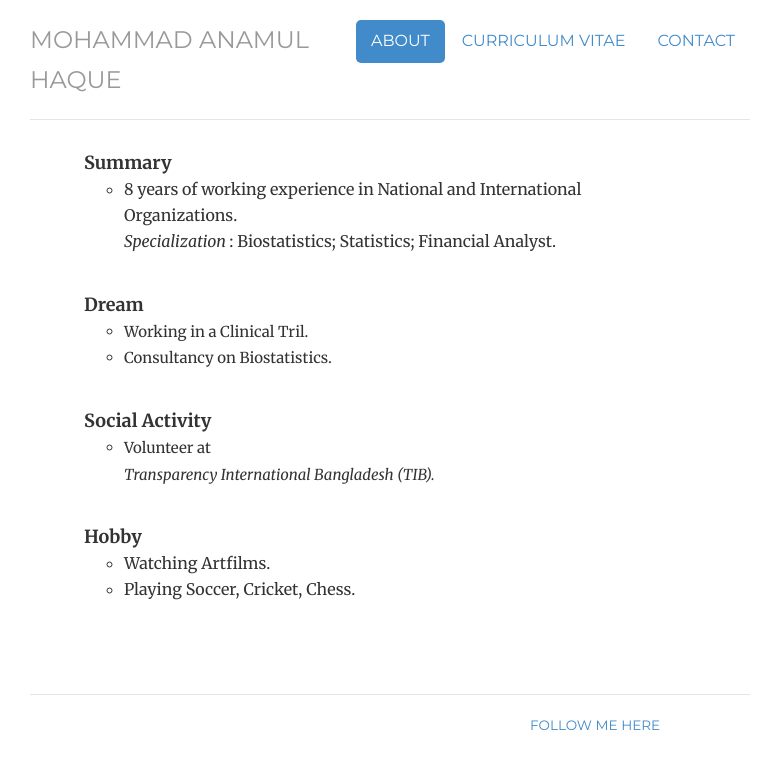
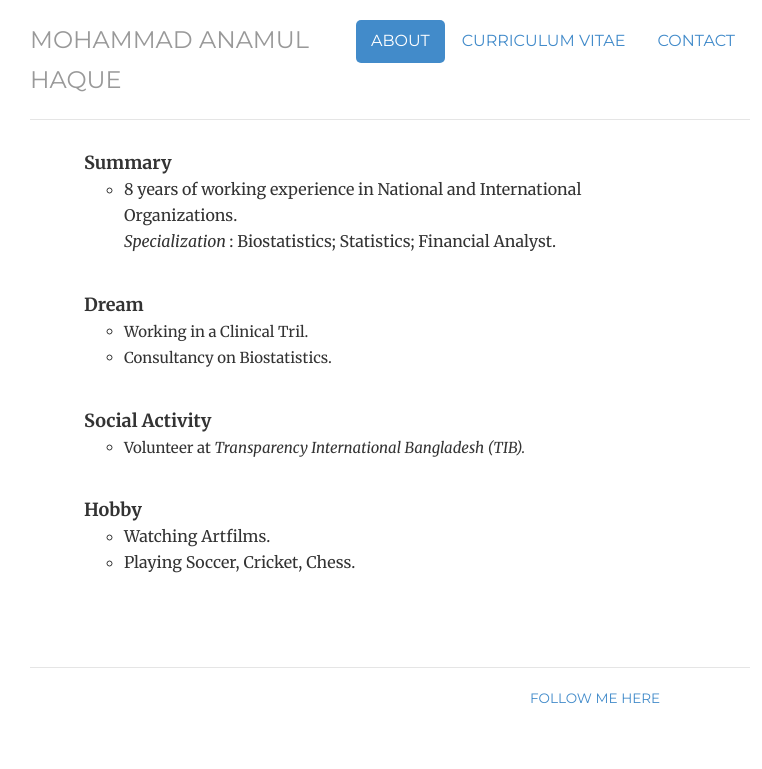
Before and after one commit to haquemdanamul/haquemdanamul, a Jekyll site: the page built from about/index.html, in a window 1280 px wide. Shown: the top 769 px of the page, without its empty margins (250-1012 px from the left). Built offline with Jekyll 4.4.1, drawn with Linux system fonts in a browser that asks for light colours; nearby versions of some CDN libraries; library files that are not in the unit come from our copies.

Commit message:
Update index.html

```diff
--- a/about/index.html
+++ b/about/index.html
@@ -25,8 +25,7 @@ description: Contact information for Jonathan McGlone, a Librarian, Front-End De
 <br>
 <b style="font-size:18px"> Social Activity </b>
 <ul style="list-style-type:circle;">
-  <li> Volunteer at</li>
-	<i>Transparency International Bangladesh (TIB). </i> </font>
+  <li> Volunteer at <i>Transparency International Bangladesh (TIB). </i> </li>  </font>
 </ul>
 <br>
 
```
Also changed, not shown: other parts of about/index.html (+1 -1 lines).
